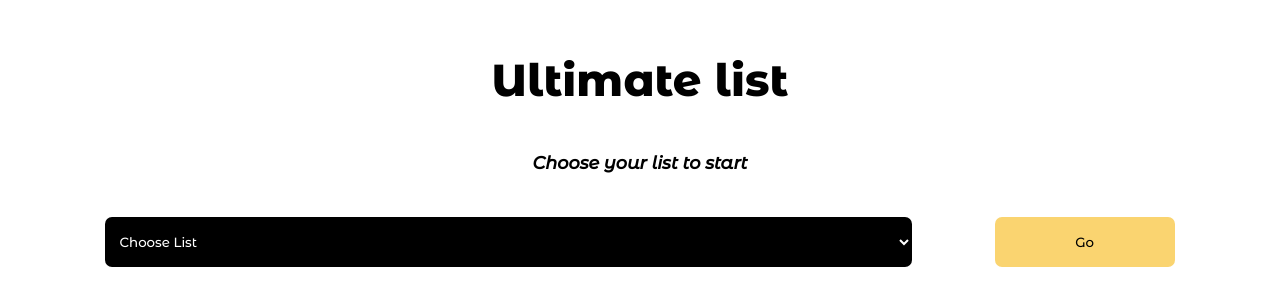
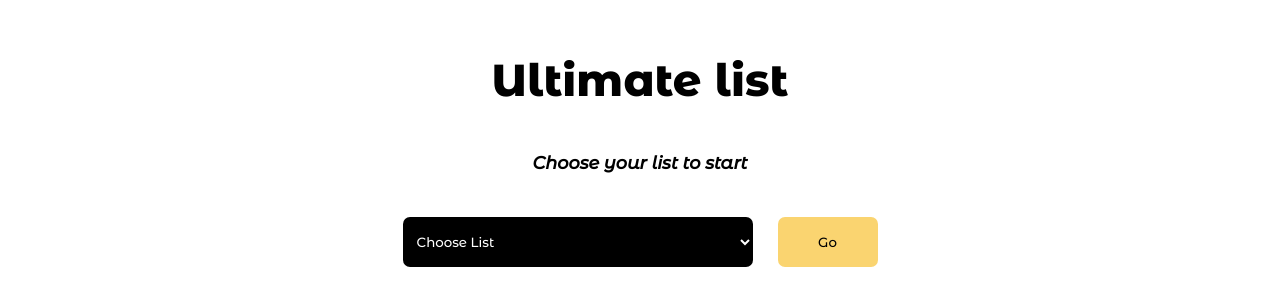
Before and after one commit to suanTech/Ultimate-List-App, a React (Create React App) app: page / in a window 1280 px wide. Shown: the part 127-432 px from the top of the page. Built offline with nearby package versions, Linux system fonts and the light colour scheme.

Commit message:
style: fix minor alignment issues

```diff
--- a/src/components/styles/Buttons.styled.js
+++ b/src/components/styles/Buttons.styled.js
@@ -7,7 +7,6 @@ const scaleUp = keyframes`
 `
 
 const Button = `
-  cursor: pointer;
   padding: 0;
   text-decoration: none;
   border: none;
@@ -34,6 +33,10 @@ const GoButton = styled.button`
   &:hover {
     animation: ${scaleUp} .3s;
     background-color: ${props => props.theme.colors.yellow};
+  }
+  a {
+    display: inline-block;
+    width: 100%;
   }
 `
 
--- a/src/components/styles/Landing.styled.js
+++ b/src/components/styles/Landing.styled.js
@@ -3,13 +3,13 @@ import styled from "styled-components";
 const SelectList = styled.div`
   display: flex;
   width: 90%;
+  max-width: 500px;
   align-items: center;
   justify-content: space-around;
   margin: auto;
   margin-top: 30px;
 `
 const SelectInput = styled.select`
-  cursor: pointer;
   width: 70%;
   min-width: 200px;
   height: 6.2vh;
--- a/src/index.css
+++ b/src/index.css
@@ -9,10 +9,12 @@ body {
   height: 100vh;
 }
 button,
+a,
 input,
 select,
 option {
   font-family: 'Montserrat Alternates', sans-serif;
+  cursor: pointer;
 }
 a,
 a:visited,
```
